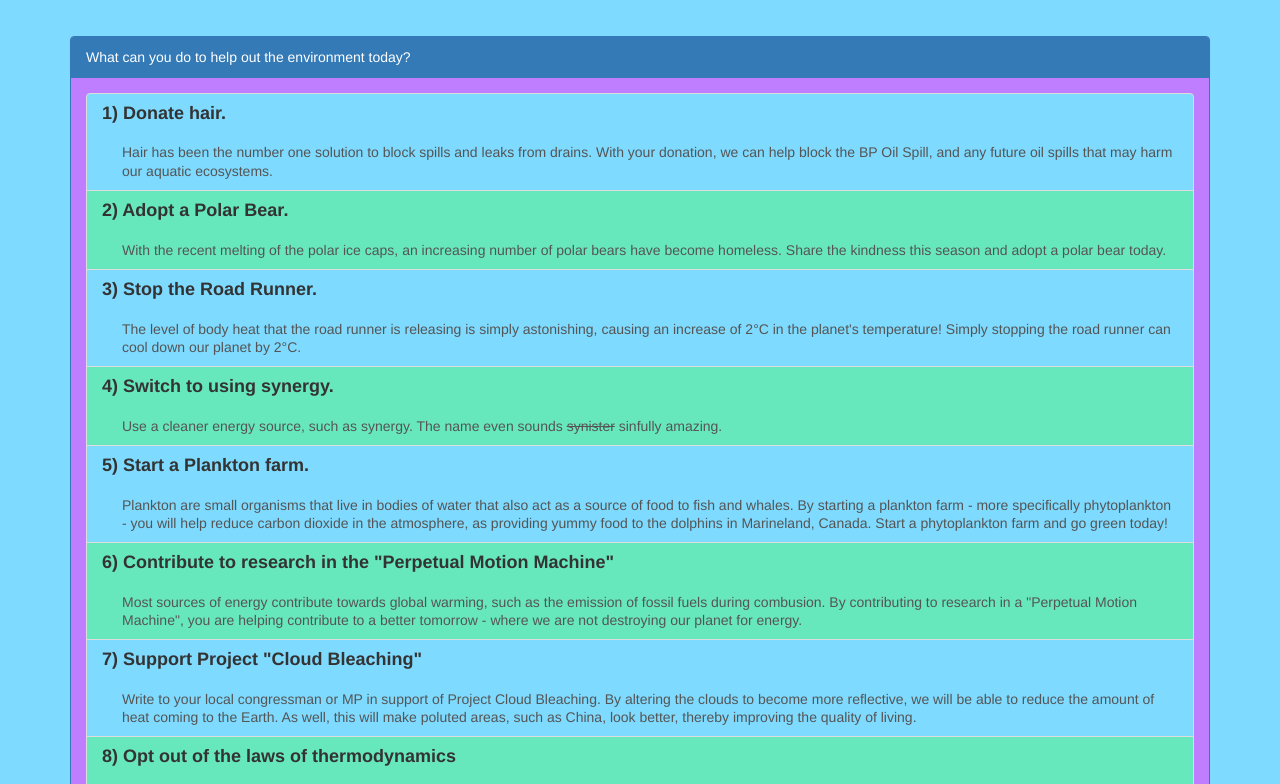
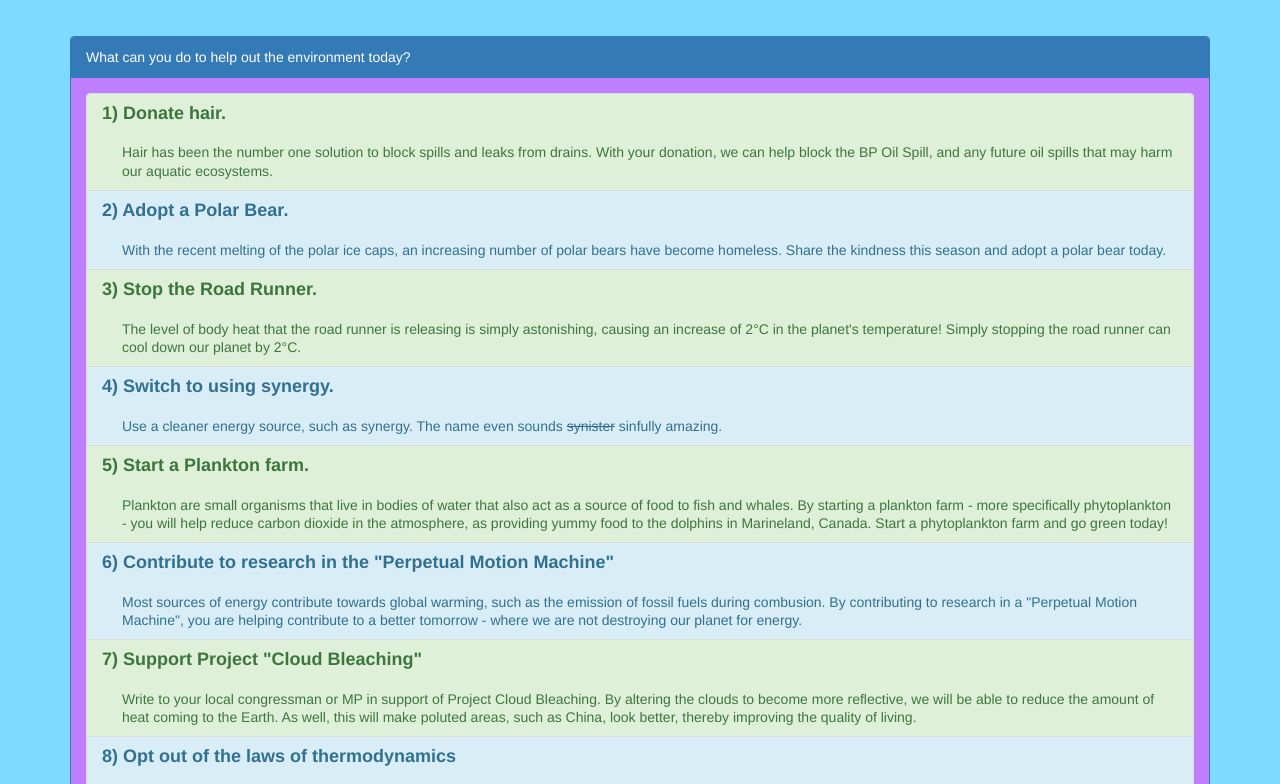
Before and after one commit to PandaWings/acmeinc, a plain HTML site: page help.html in a window 1280 px wide. Shown: the part 157-941 px from the top of the page. Drawn offline with Linux system fonts and the light colour scheme; a web font is replaced by a local one.

Commit message:
Switch to Contexual Classes
help.html > list-group-item-*

```diff
--- a/css/styles.css
+++ b/css/styles.css
@@ -57,12 +57,14 @@ ul.navbar-nav a {
     color: #6776E8 !important;
 }
 /** Alternating Colors for help.html**/
+/***
 #helpPage div.list-group > a:nth-child(even) {
     background-color: #67E8BC;
 }
 #helpPage div.list-group > a:nth-child(odd) {
     background-color: #7EDAFF;
 }
+***/
 #helpPage div.list-group h4 {
     font-weight: bold;
     margin-bottom: 20px;
--- a/help.html
+++ b/help.html
@@ -66,35 +66,42 @@
                 <div class="panel-heading">What can you do to help out the environment today?</div>
                 <div class="panel-body">
                     <div class="list-group">
-                        <a class="list-group-item">
+
+                        <!--
+                        Remarks:
+                        ** Removing the "href" deactivates the links.
+                        ** Used <a> tags since if using list-group-item-* gives a nice, free hover effect
+                        -->
+
+                        <a class="list-group-item list-group-item-success">
                             <h4 class="list-group-item-heading">1) Donate hair.</h4>
                             <p class="list-group-item-text">Hair has been the number one solution to block spills and leaks from drains. With your donation, we can help block the BP Oil Spill, and any future oil spills that may harm our aquatic ecosystems.</p>
                         </a>
-                        <a class="list-group-item">
+                        <a class="list-group-item list-group-item-info">
                             <h4 class="list-group-item-heading">2) Adopt a Polar Bear.</h4>
                             <p class="list-group-item-text">With the recent melting of the polar ice caps, an increasing number of polar bears have become homeless. Share the kindness this season and adopt a polar bear today.</p>
                         </a>
-                        <a class="list-group-item">
+                        <a class="list-group-item list-group-item-success">
                             <h4 class="list-group-item-heading">3) Stop the Road Runner.</h4>
                             <p class="list-group-item-text">The level of body heat that the road runner is releasing is simply astonishing, causing an increase of 2&deg;C in the planet's temperature! Simply stopping the road runner can cool down our planet by 2&deg;C.</p>
                         </a>
-                        <a class="list-group-item">
+                        <a class="list-group-item list-group-item-info">
                             <h4 class="list-group-item-heading">4) Switch to using synergy.</h4>
                             <p class="list-group-item-text">Use a cleaner energy source, such as synergy. The name even sounds <span style="text-decoration: line-through;">synister</span> sinfully amazing.</p>
                         </a>
-                        <a class="list-group-item">
+                        <a class="list-group-item list-group-item-success">
                             <h4 class="list-group-item-heading">5) Start a Plankton farm.</h4>
                             <p class="list-group-item-text">Plankton are small organisms that live in bodies of water that also act as a source of food to fish and whales. By starting a plankton farm - more specifically phytoplankton - you will help reduce carbon dioxide in the atmosphere, as providing yummy food to the dolphins in Marineland, Canada. Start a phytoplankton farm and go green today!</p>
                         </a>
-                        <a class="list-group-item">
+                        <a class="list-group-item list-group-item-info">
                             <h4 class="list-group-item-heading">6) Contribute to research in the "Perpetual Motion Machine"</h4>
                             <p class="list-group-item-text">Most sources of energy contribute towards global warming, such as the emission of fossil fuels during combusion. By contributing to research in a "Perpetual Motion Machine", you are helping contribute to a better tomorrow - where we are not destroying our planet for energy.</p>
                         </a>
-                        <a class="list-group-item">
+                        <a class="list-group-item list-group-item-success">
                             <h4 class="list-group-item-heading">7) Support Project "Cloud Bleaching"</h4>
                             <p class="list-group-item-text">Write to your local congressman or MP in support of Project Cloud Bleaching. By altering the clouds to become more reflective, we will be able to reduce the amount of heat coming to the Earth. As well, this will make poluted areas, such as China, look better, thereby improving the quality of living.</p>
                         </a>
-                        <a class="list-group-item">
+                        <a class="list-group-item list-group-item-info">
                             <h4 class="list-group-item-heading">8) Opt out of the laws of thermodynamics</h4>
                             <p class="list-group-item-text">It has recently become clear that the laws of thermodynamics have become very troublesome. It is due to these laws that the earth's atmosphere is rising in temperature. Take a stand! Opt out today!</p>
                         </a>
```
